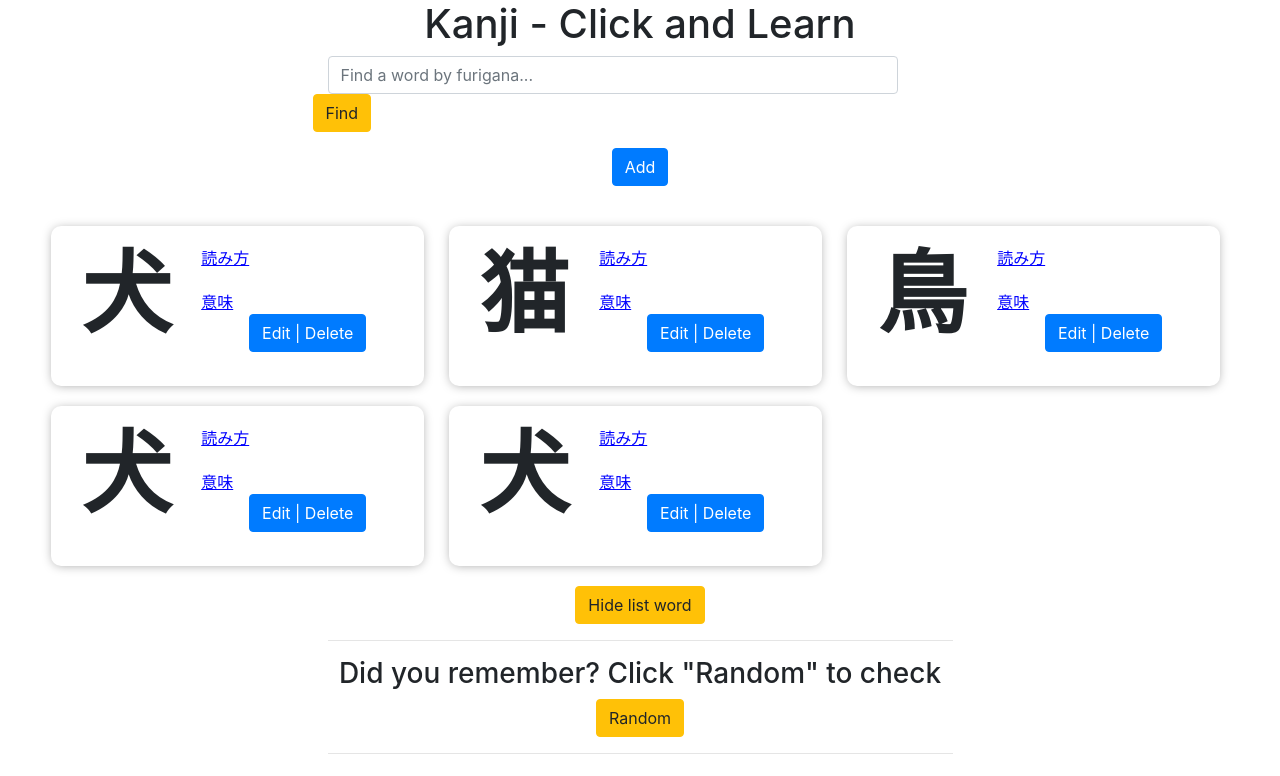
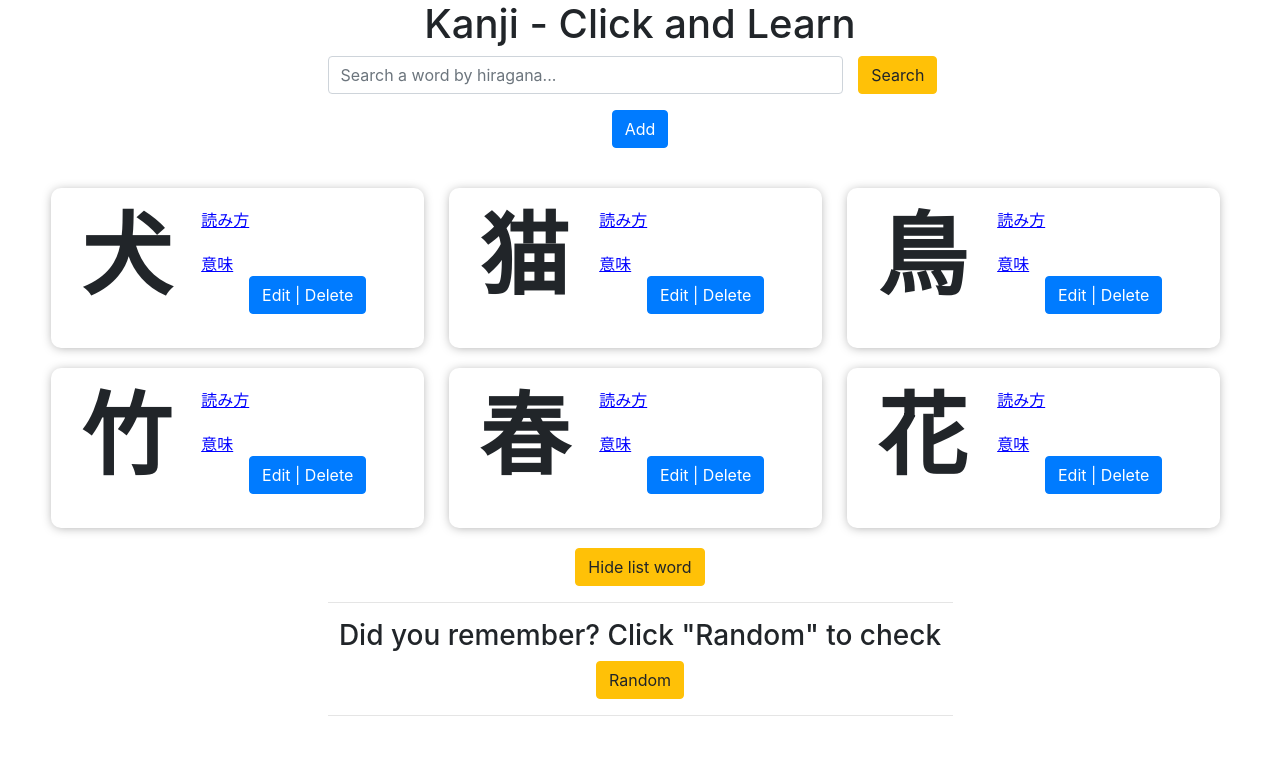
Before and after one commit to piapip/jdict, a React (Create React App) app: page / in a window 1280 px wide. Shown: the top 776 px of the page. Built offline with nearby package versions, Linux system fonts and the light colour scheme.

Commit message:
update search

```diff
--- a/src/App.js
+++ b/src/App.js
@@ -13,32 +13,38 @@ class App extends Component {
       {
         id: 1,
         kanji: '犬',
-        furigana: 'inu',
+        furigana: 'いぬ',
         meaning: 'dog'
       },
       {
         id: 2,
         kanji: '猫',
-        furigana: 'neko',
+        furigana: 'ねこ',
         meaning: 'cat'
       },
       {
         id: 3,
         kanji: '鳥',
-        furigana: 'tori',
+        furigana: 'とり',
         meaning: 'bird'
       },
       {
         id: 4,
-        kanji: '犬',
-        furigana: 'inu',
-        meaning: 'dog'
+        kanji: '竹',
+        furigana: 'たけ',
+        meaning: 'bamboo'
       },
       {
         id: 5,
-        kanji: '犬',
-        furigana: 'inu',
-        meaning: 'dog'
+        kanji: '春',
+        furigana: 'はる',
+        meaning: 'spring'
+      },
+      {
+        id: 5,
+        kanji: '花',
+        furigana: 'はな',
+        meaning: 'flower'
       }
     ]
   }
--- a/src/component/FindButton.js
+++ b/src/component/FindButton.js
@@ -51,16 +51,16 @@ class FindButton extends Component {
             <h1>Kanji - Click and Learn</h1>
             <Form>
               <FormGroup row>
-                <Col sm={11}>
+                <Col sm={10}>
                 <Input
                   type="text"
                   name="inputword"
-                  placeholder="Find a word by furigana..."
+                  placeholder="Search a word by hiragana..."
                   value={this.state.findWord}
                   onChange={this.handleChange}
                 ></Input>
                 </Col>
-                <Button color="warning" onClick={this.handleFindWord}>Find</Button>
+                <Button color="warning" onClick={this.handleFindWord}>Search</Button>
               </FormGroup>
             </Form>
 
--- a/src/component/ShowRandomButton.js
+++ b/src/component/ShowRandomButton.js
@@ -41,7 +41,6 @@ class ShowRandomButton extends Component {
           <hr />
             <h3>Did you remember? Click "Random" to check</h3>
             <Button color="warning" onClick={this.handleRandom}>Random</Button>
-            {/* {showRandom} */}
           </Col>
 
           <Col sm="4" md={{ size: 6, offset: 3 }}>
--- a/src/component/ShowRandomResult.js
+++ b/src/component/ShowRandomResult.js
@@ -1,5 +1,5 @@
 import React, { useState } from 'react';
-import { Button, Fade, Card, CardImg, CardTitle, CardSubtitle, CardBody, CardText } from 'reactstrap';
+import { Button, Fade } from 'reactstrap';
 
 const ShowRandomResult = (props) => {
     const [fadeIn, setFadeIn] = useState(false);
@@ -10,9 +10,10 @@ const ShowRandomResult = (props) => {
         boxShadow: '0 0 5px 2px #ccc',
         margin: '10px',
         padding: '5px',
+        width: '270px'
     };
     const fStyle = {
-
+        margin: '10px',
         fontWeight: 'bold',
         fontSize: 90,
         color: '#ffff99',
@@ -24,7 +25,8 @@ const ShowRandomResult = (props) => {
         <div style={dStyle}>
             <Button color="info" onClick={toggle} style={fStyle}>{props.random.kanji}</Button>
             <Fade in={fadeIn} tag="h5" className="mt-3">
-                読み方: {props.random.furigana} | 意味: {props.random.meaning} <br />
+                読み方: {props.random.furigana} <br />
+                意味: {props.random.meaning} <br />
                 <Button color="danger" onClick={props.onDelete}>Delete</Button>
             </Fade>
         </div>
```
